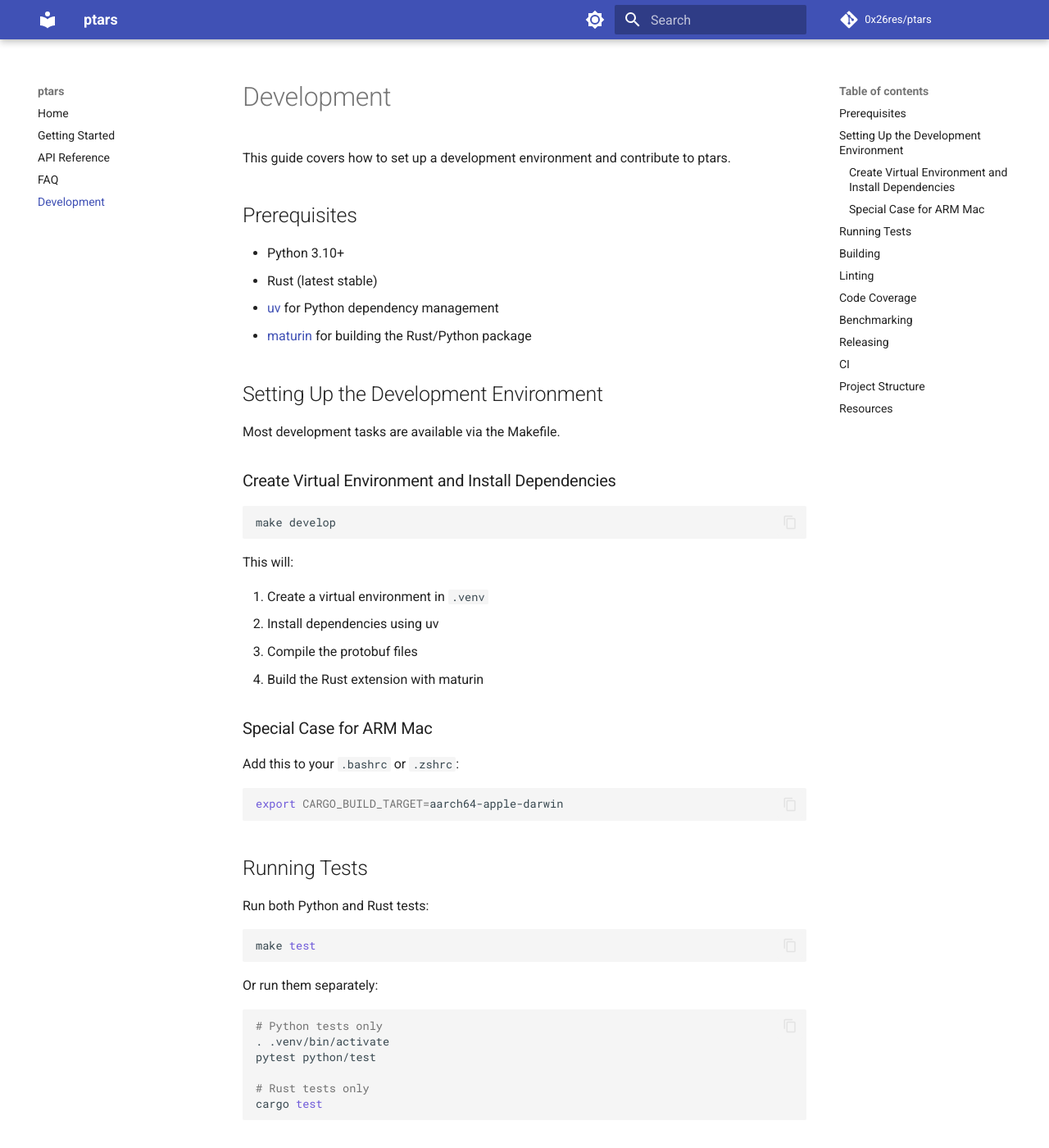
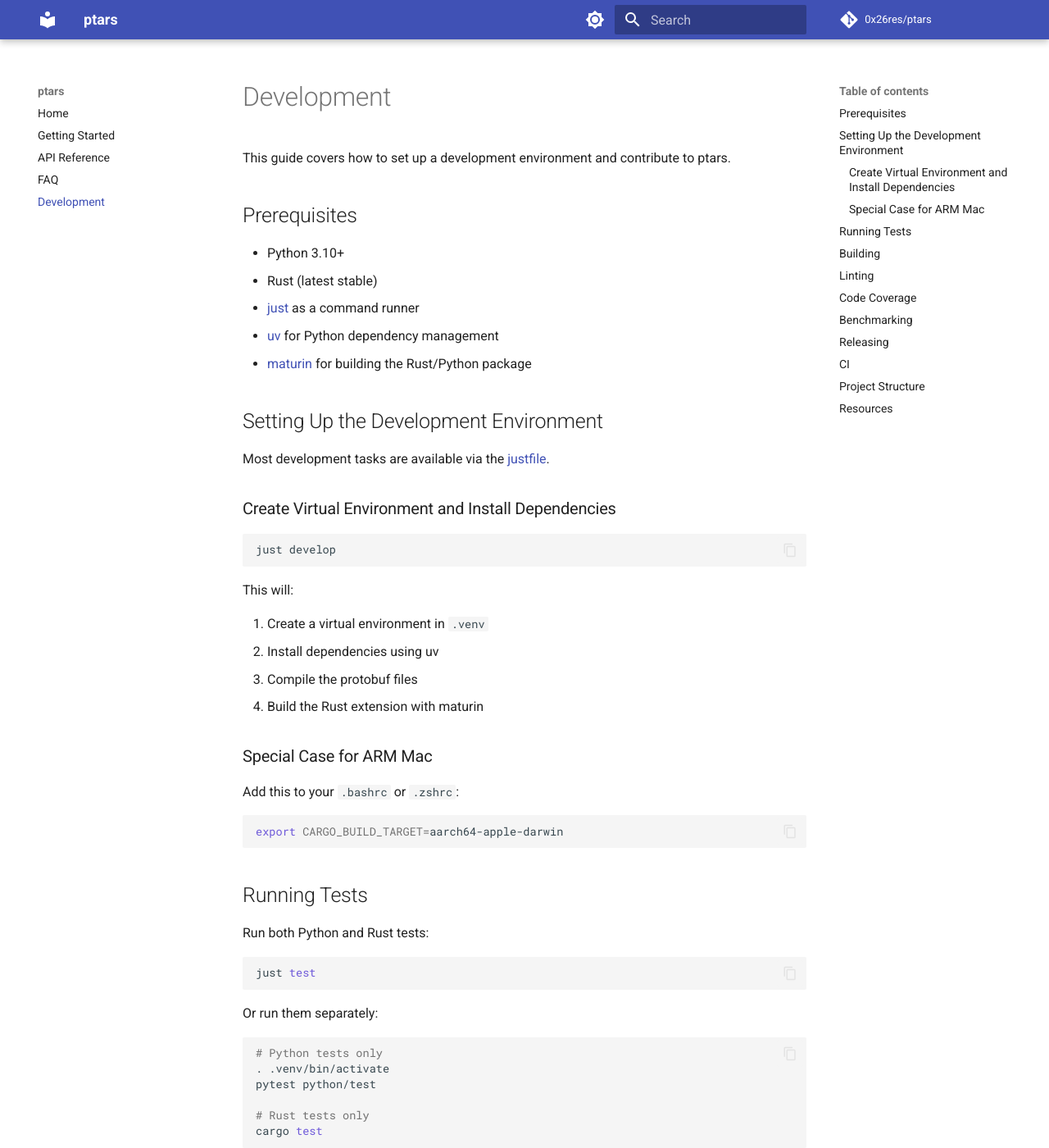
Before and after one commit to 0x26res/ptars, an MkDocs documentation site: the page built from docs/development.md, in a window 1280 px wide and 1400 px high. Shown: the whole window at 82% size. Built offline with MkDocs 1.6.1 and Material for MkDocs 9.7.7, drawn with Linux system fonts in a browser that asks for light colours; comment, search, counter and statistics services are not loaded; some of the changed text lies outside the part shown.

Commit message:
switch to using just instead of make (#220)

````diff
--- a/docs/development.md
+++ b/docs/development.md
@@ -6,17 +6,18 @@ This guide covers how to set up a development environment and contribute to ptar
 
 - Python 3.10+
 - Rust (latest stable)
+- [just](https://github.com/casey/just) as a command runner
 - [uv](https://github.com/astral-sh/uv) for Python dependency management
 - [maturin](https://github.com/PyO3/maturin) for building the Rust/Python package
 
 ## Setting Up the Development Environment
 
-Most development tasks are available via the Makefile.
+Most development tasks are available via the [justfile](https://github.com/casey/just).
 
 ### Create Virtual Environment and Install Dependencies
 
 ```bash
-make develop
+just develop
 ```
 
 This will:
@@ -39,7 +40,7 @@ export CARGO_BUILD_TARGET=aarch64-apple-darwin
 Run both Python and Rust tests:
 
 ```bash
-make test
+just test
 ```
 
 Or run them separately:
@@ -58,13 +59,13 @@ cargo test
 Build the package locally:
 
 ```bash
-make build
+just build
 ```
 
 Build distribution wheels using Docker:
 
 ```bash
-make dist
+just dist
 ```
 
 ## Linting
@@ -72,7 +73,7 @@ make dist
 Run all linters (Rust formatter, clippy, prek):
 
 ```bash
-make lint
+just lint
 ```
 
 ## Code Coverage
@@ -80,13 +81,13 @@ make lint
 First, install coverage tools:
 
 ```bash
-make coverage-env
+just coverage-env
 ```
 
 Then run coverage:
 
 ```bash
-make coverage
+just coverage
 ```
 
 ## Benchmarking
@@ -94,7 +95,7 @@ make coverage
 Run benchmarks comparing ptars to protarrow:
 
 ```bash
-make benchmark
+just benchmark
 ```
 
 !!! note
@@ -110,7 +111,7 @@ Create a release from a new tag in Github. The CI takes care of the rest.
 The CI script for releases is auto-generated, though it had to be customized.
 
 ```bash
-make generate-ci
+just generate-ci
 ```
 
 ## Project Structure
````
Also changed, not shown: 3 other files.
